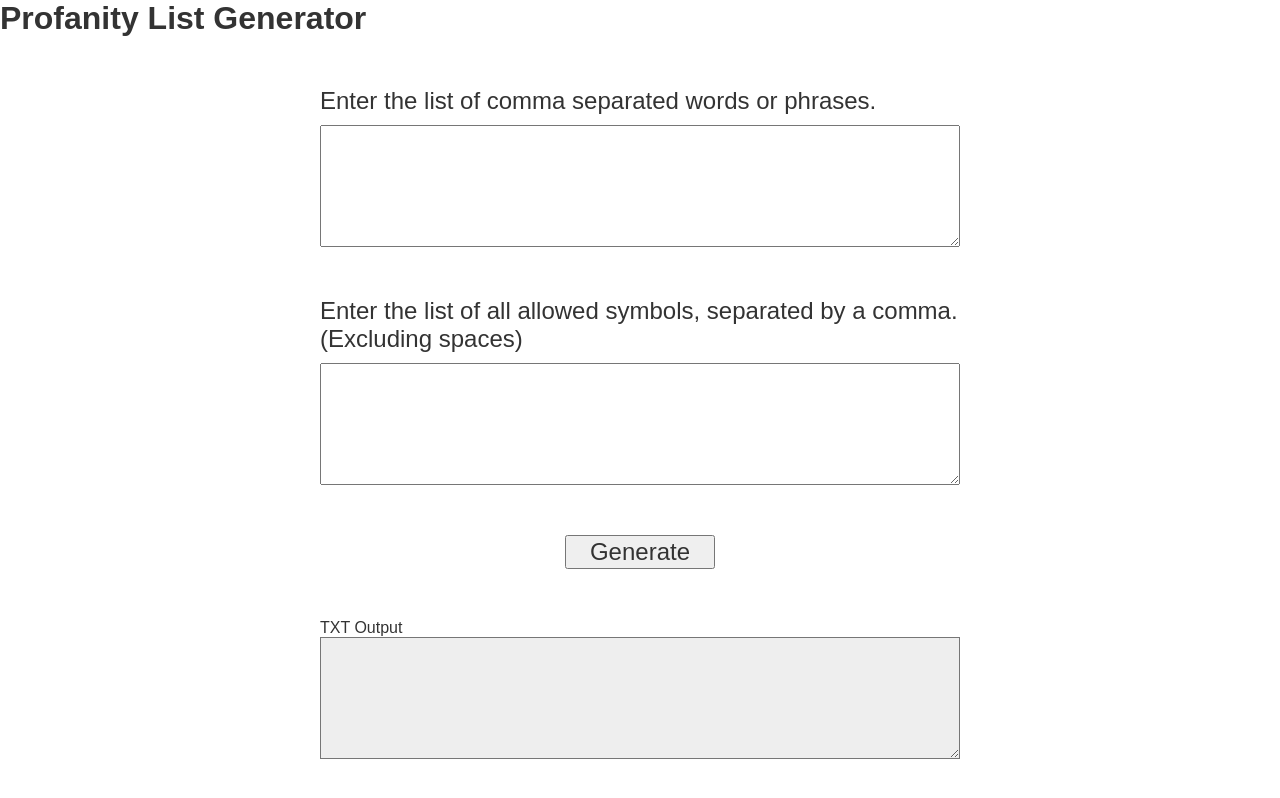
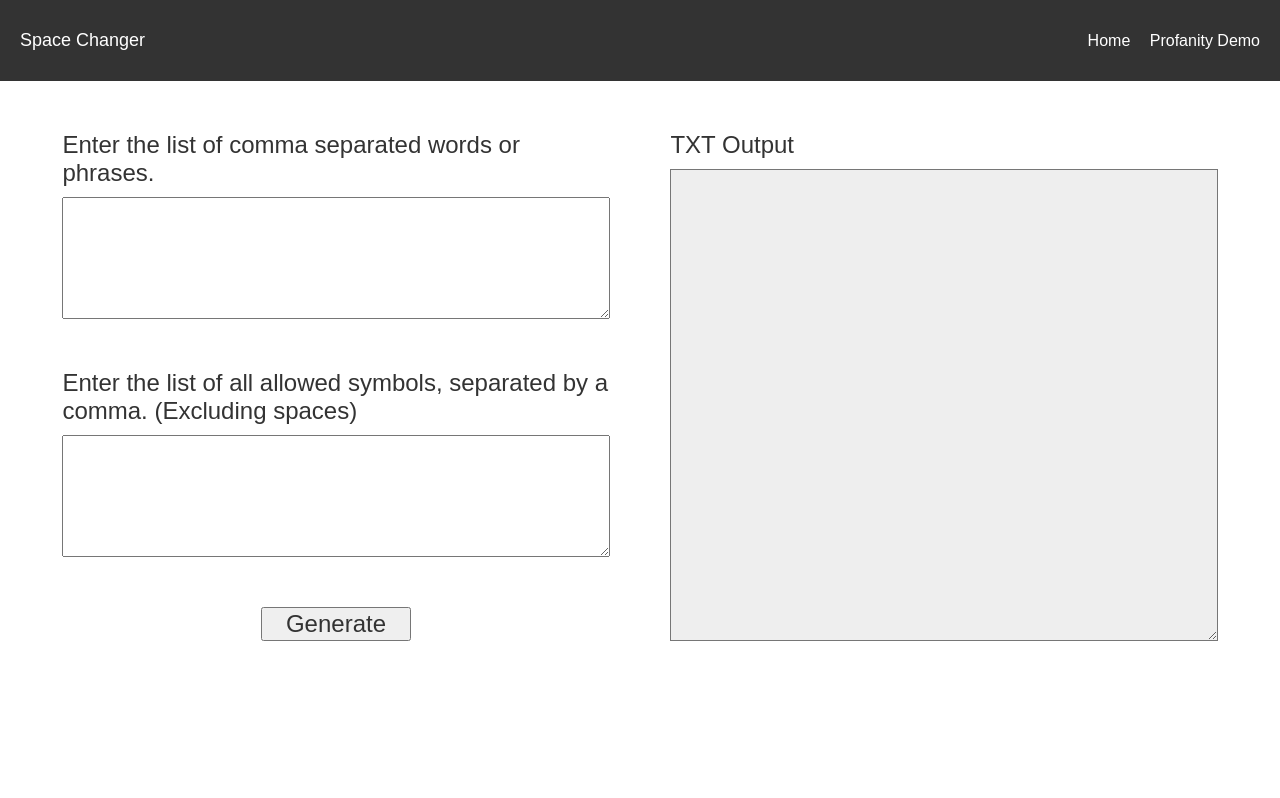
Before and after one commit to rperry99/profanity-filter, a plain HTML site: page space-changer.html in a window 1280 px wide. Drawn offline with Linux system fonts and the light colour scheme.

Commit message:
Update Styles
Fixed issue on Index where the buttons didnt show up in the correct position. Added a nav bar to the space changer. Changed the layout of the space changer.

```diff
--- a/space-changer.html
+++ b/space-changer.html
@@ -8,7 +8,14 @@
     <link rel="stylesheet" href="style.css" />
   </head>
   <body>
-    <h1>Profanity List Generator</h1>
+    <nav>
+      <p>Space Changer</p>
+      <div class="buttons">
+        <a href="index.html">Home</a>
+        <a href="profanity.html">Profanity Demo</a>
+      </div>
+    </nav>
+    <div class="main-container">
       <div class="input-container">
         <label for="word-list"
         >Enter the list of comma separated words or phrases.</label
@@ -37,6 +44,7 @@
         readonly
         ></textarea>
       </div>
+    </div>
       <script src="app.js"></script>
   </body>
 </html>
--- a/style.css
+++ b/style.css
@@ -2,6 +2,10 @@
   margin: 0;
   font-family: arial, sans-serif;
   color: #333;
+}
+
+body {
+  position: relative;
 }
 
 /* INDEX.HTML */
@@ -41,16 +45,46 @@
 
 
 /* SPACE-CHANGER.HTML */
+nav {
+  display: flex;
+  width: 100vw;
+  justify-content: space-between;
+  align-items: center;
+  padding: 30px 20px;
+  background: #333;
+  box-sizing: border-box
+}
+
+nav p, nav a {
+  color: white;
+  text-decoration: none;
+}
+
+nav p {
+  font-size: 18px;
+}
+
+nav .buttons :first-child{
+  margin-right: 15px;
+}
+
+.main-container {
+  display: flex;
+  width: 95%;
+  margin: 0 auto;
+  justify-content: space-between;
+}
+
 .input-container,
 .output-container {
   display: flex;
   flex-direction: column;
-  width: 50%;
+  width: 45%;
   margin: 0 auto;
   margin-top: 50px;
 }
 
-.input-container label {
+.input-container label, .output-container label{
   font-size: 24px;
   margin-bottom: 10px;
 }
@@ -67,6 +101,7 @@
 
 .output-container textarea {
   background: #eee;
+  height: calc(100% - 34px);
 }
 
 textarea {
```
Also changed, not shown: index.html (+1 -1 lines). Lines whose indentation alone changed are shown as unchanged.
